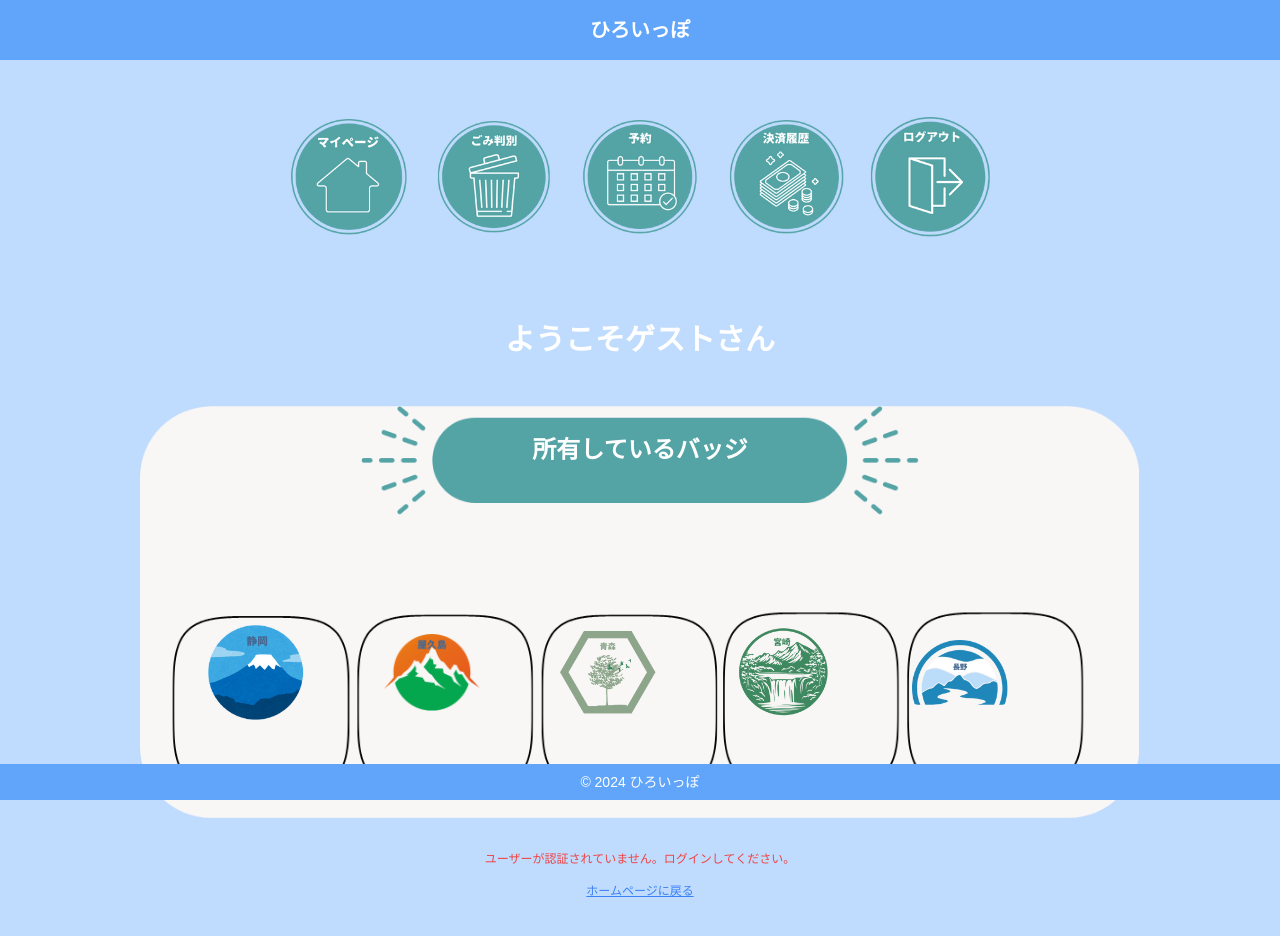
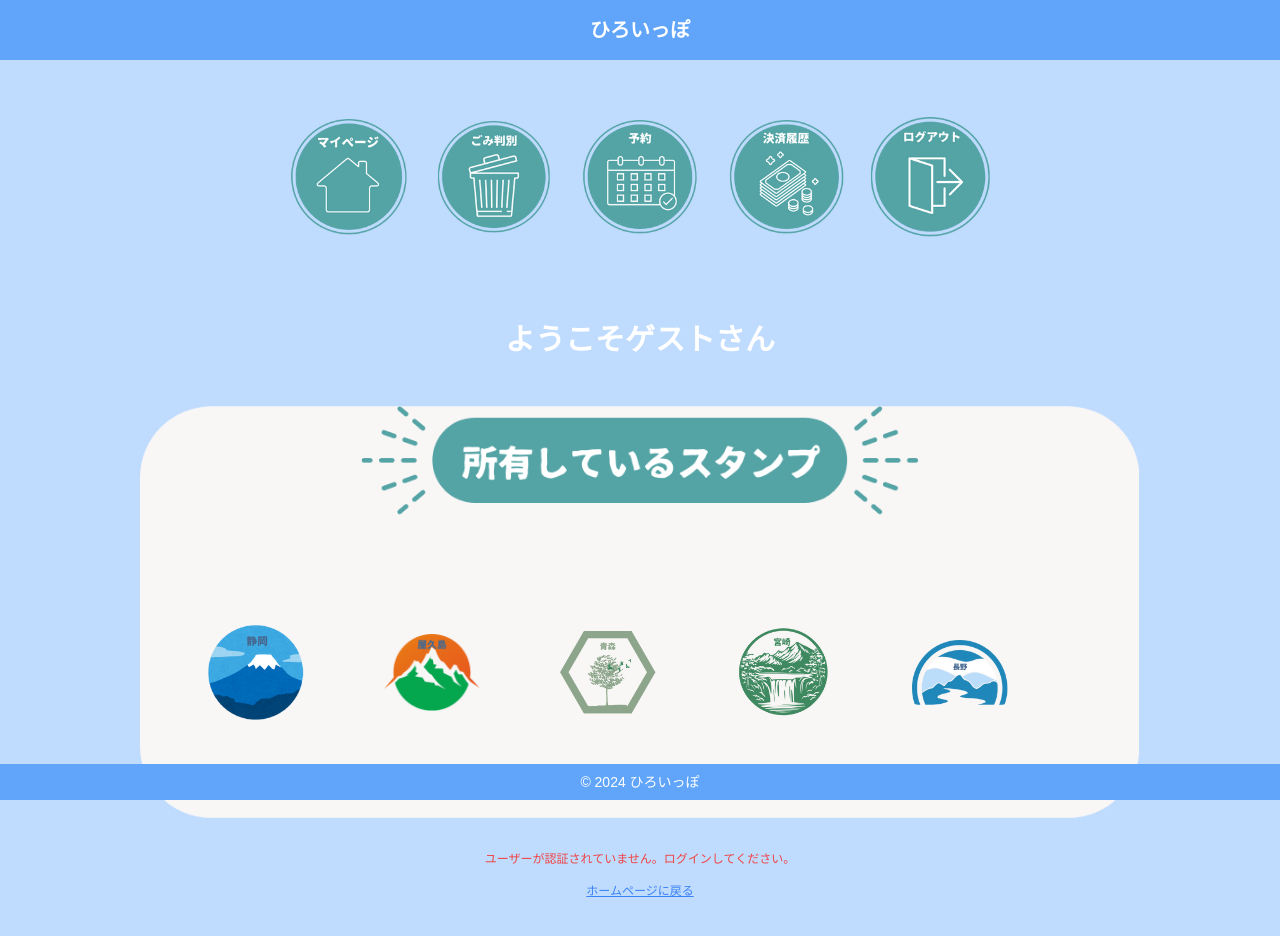
Before and after one commit to ms-engineer-bc24-10/Section_9_team_B, a Next.js app in the folder frontend/: page /mypage in a window 1280 px wide. Shown: the top 936 px of the page. Built offline with nearby package versions, Linux system fonts and the light colour scheme; no server answers.

Commit message:
マイページのフレーム画像を変更

```diff
--- a/frontend/src/app/mypage/page.tsx
+++ b/frontend/src/app/mypage/page.tsx
@@ -205,9 +205,6 @@ export default function MyPage() {
             height={1000}
             className="z-0"
           />
-          <h3 className="absolute top-7 left-1/2 transform -translate-x-1/2 text-white text-2xl font-bold z-10">
-            所有しているバッジ
-          </h3>
 
           {/* スタンプ画像 */}
           <div className="absolute inset-0 flex items-center justify-center z-10 mt-32 -translate-x-8 -translate-y-4">
```
Also changed, not shown: frontend/public/stamps/stamp_frame.png.
